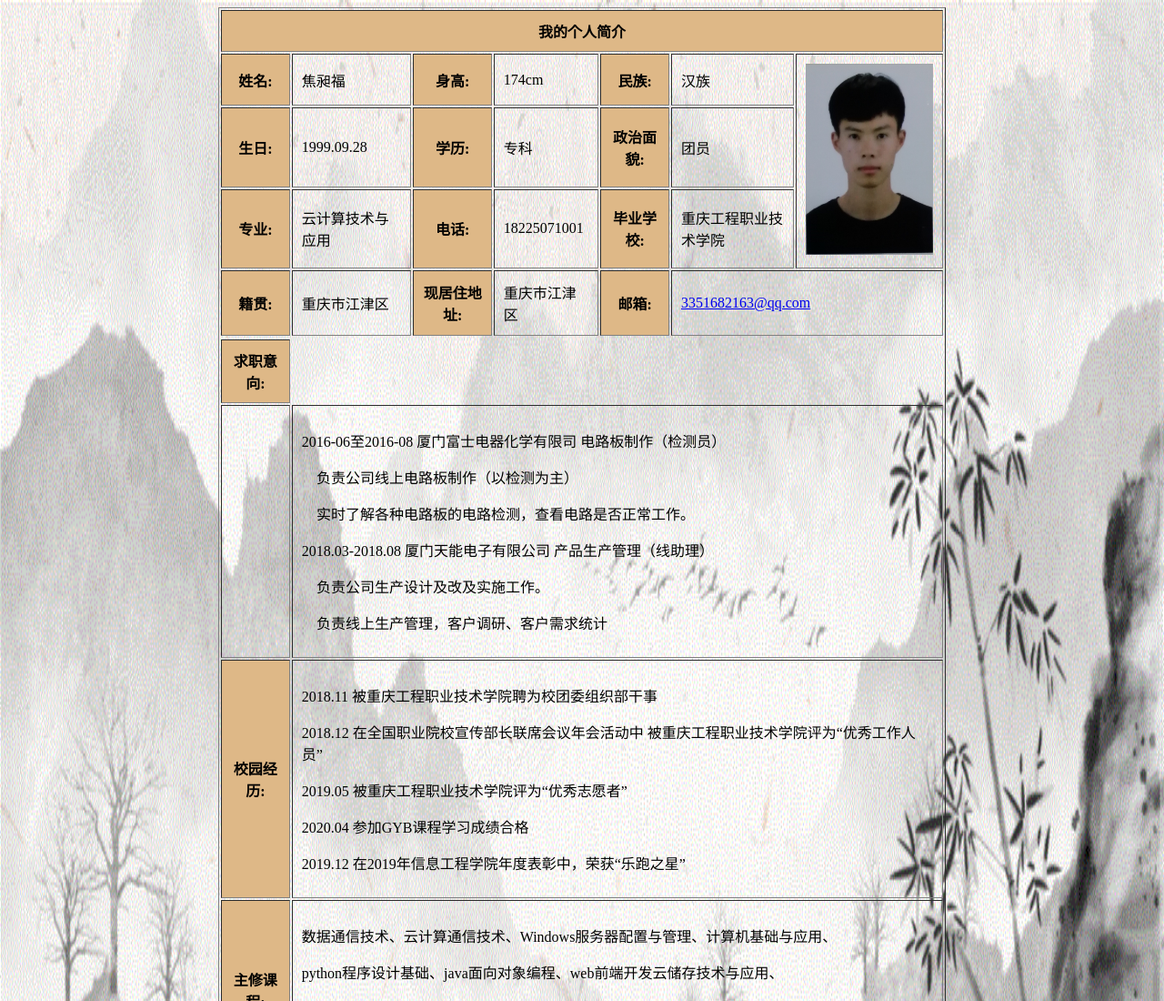
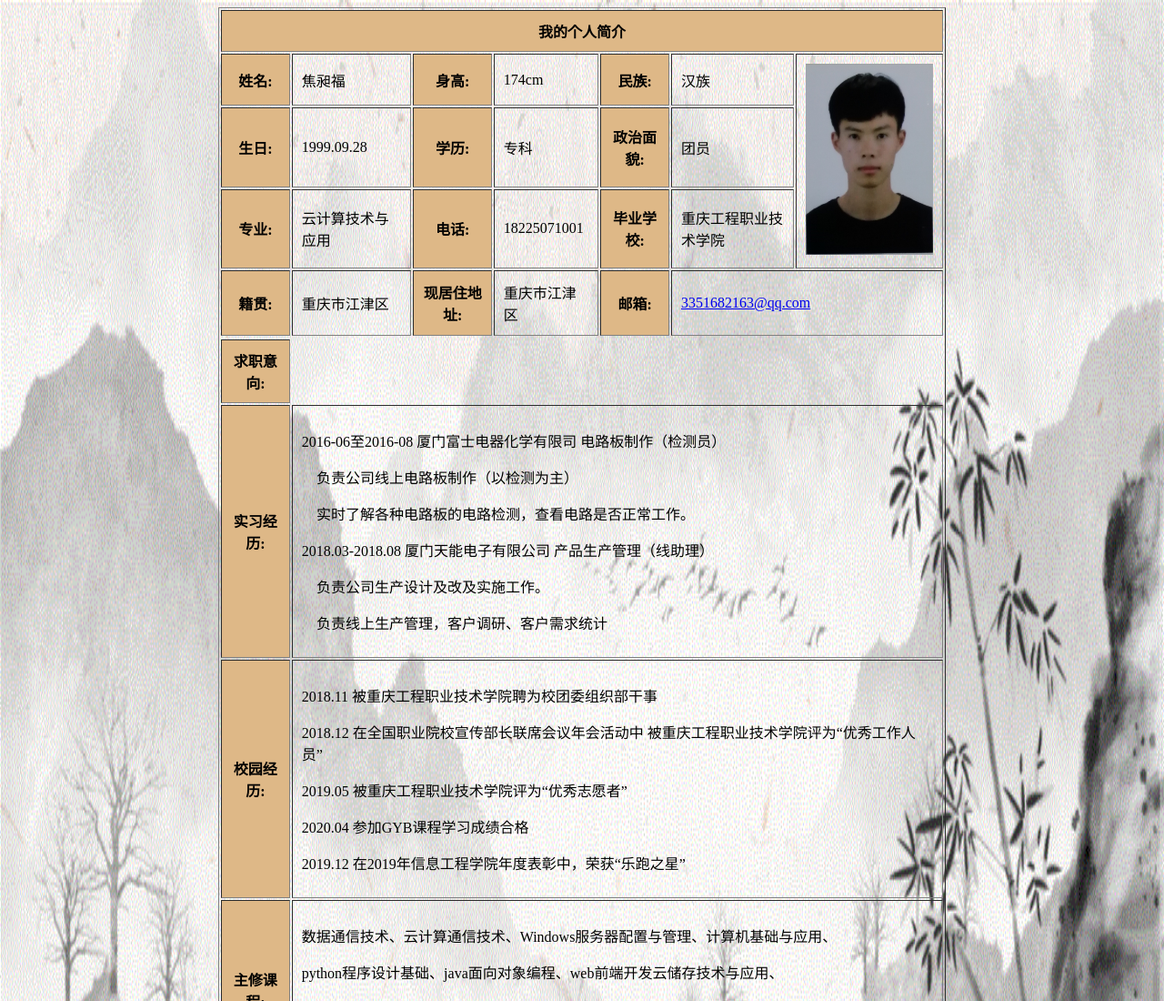
Before and after one commit to xiebaizhi/xiebaizhi.github.io, a plain HTML site: page index.html in a window 1280 px wide. Shown: the top 1100 px of the page at 91% size. Drawn offline with Linux system fonts and the light colour scheme.

Commit message:
Update index.html

```diff
--- a/index.html
+++ b/index.html
@@ -68,7 +68,7 @@
 
 
     <tr>
-        <th height="160" </th>
+        <th height="60"bgcolor="BurlyWood">实习经历: </th>
         <td colspan="6">
             <p>2016-06至2016-08             厦门富士电器化学有限司          电路板制作（检测员） </p>
             <p>   	负责公司线上电路板制作（以检测为主）</p>
```
